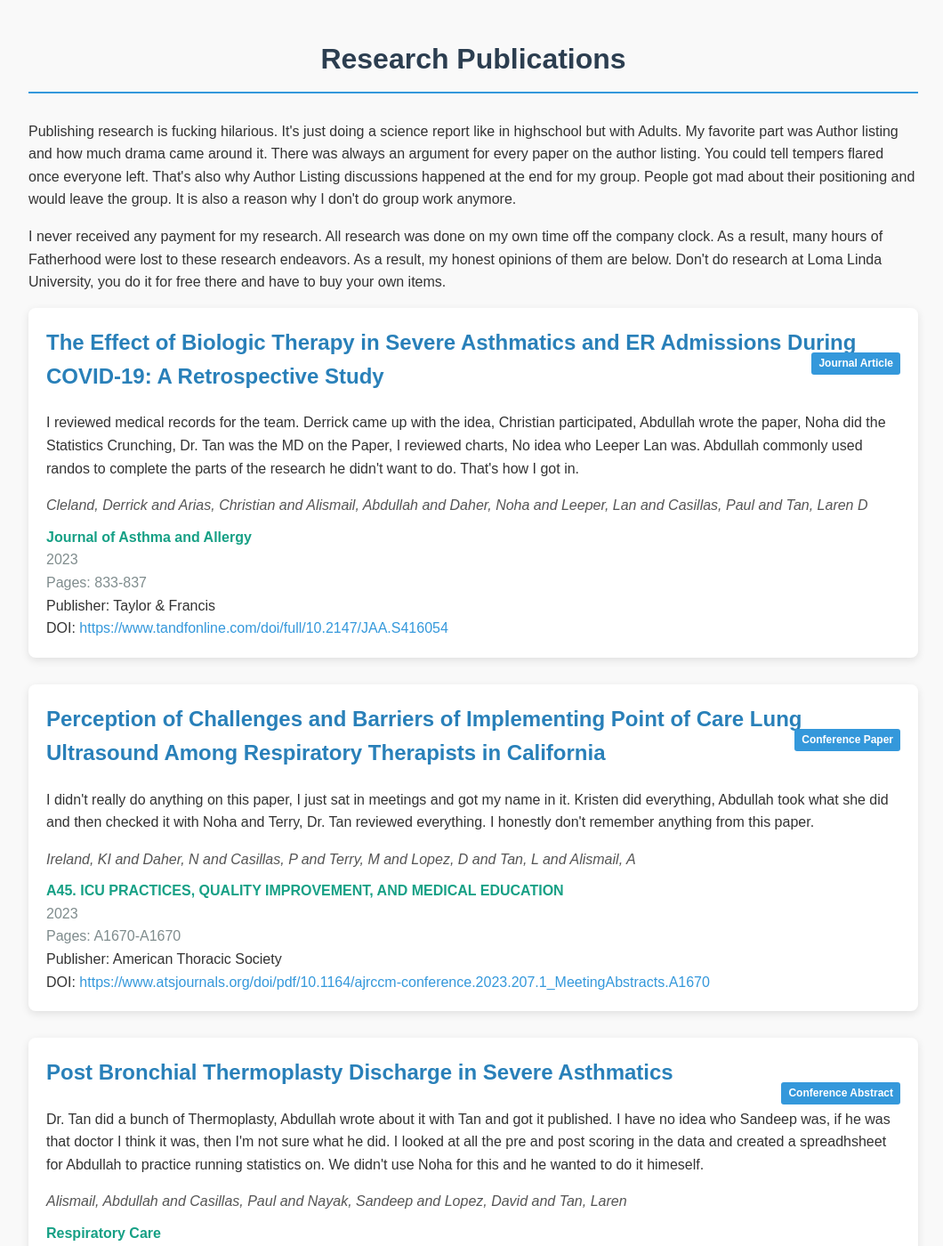
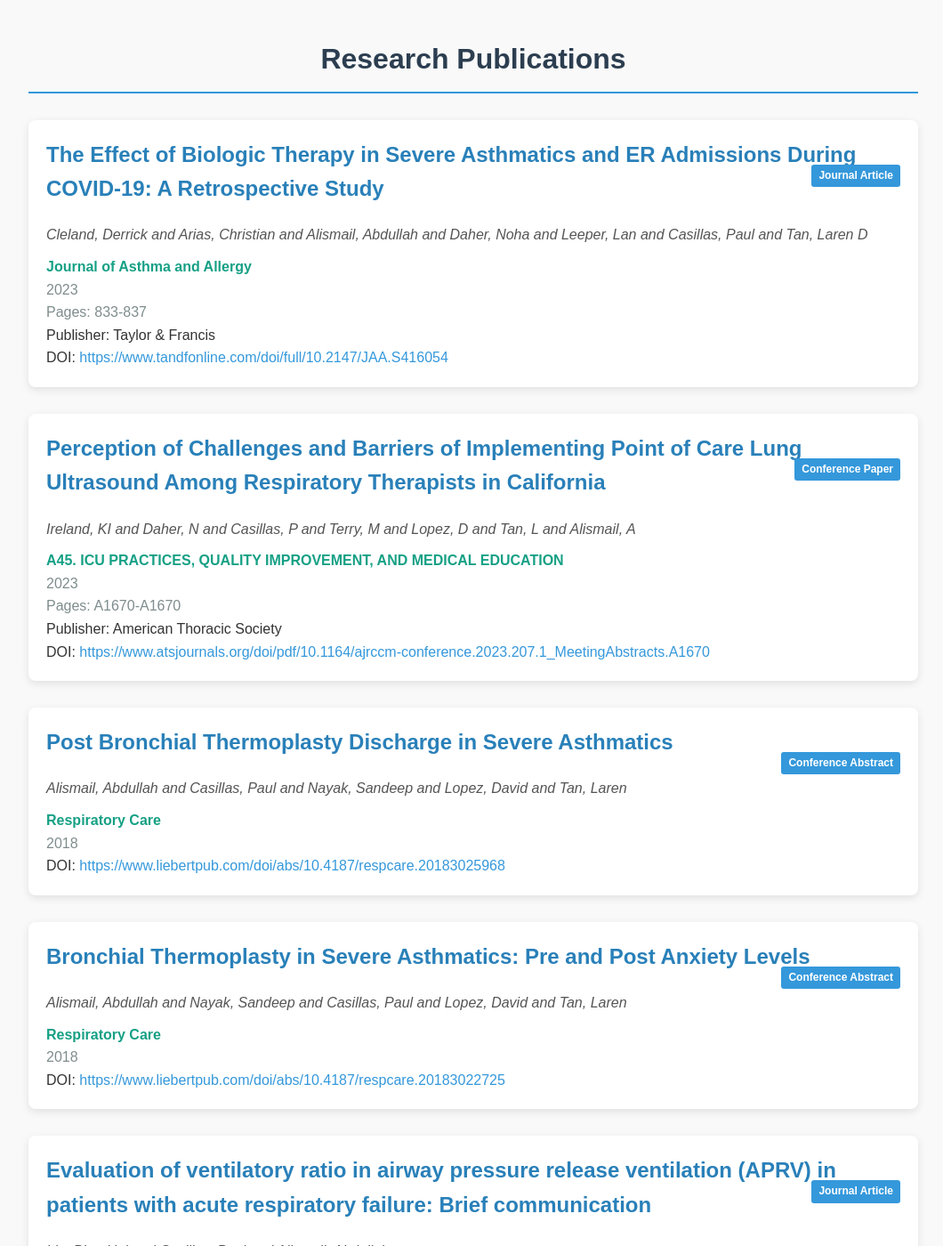
Before and after one commit to ZBZFirst/info, a Jekyll site: the page mypublishments.html, which Jekyll copies as it is, in a window 1280 px wide and 1400 px high. Shown: the whole window at 89% size, without its empty margins (108-1168 px from the left). Built offline with Jekyll 4.4.1, drawn with Linux system fonts in a browser that asks for light colours; some of the changed text lies outside the part shown.

Commit message:
Update mypublishments.html

```diff
--- a/mypublishments.html
+++ b/mypublishments.html
@@ -108,16 +108,14 @@
         }
     </style>
 </head>
+    <!-- Erased Old Ramblings, dang I was mad -->
+
 <body>
     <h1>Research Publications</h1>
-    <p>Publishing research is fucking hilarious. It's just doing a science report like in highschool but with Adults. My favorite part was Author listing and how much drama came around it. There was always an argument for every paper on the author listing. You could tell tempers flared once everyone left. That's also why Author Listing discussions happened at the end for my group. People got mad about their positioning and would leave the group. It is also a reason why I don't do group work anymore.</p>
-    <p>I never received any payment for my research. All research was done on my own time off the company clock. As a result, many hours of Fatherhood were lost to these research endeavors. As a result, my honest opinions of them are below. Don't do research at Loma Linda University, you do it for free there and have to buy your own items.</p>
-
     <!-- Publication 1 -->
     <div class="publication">
         <span class="publication-type">Journal Article</span>
         <h2>The Effect of Biologic Therapy in Severe Asthmatics and ER Admissions During COVID-19: A Retrospective Study</h2>
-        <p>I reviewed medical records for the team. Derrick came up with the idea, Christian participated, Abdullah wrote the paper, Noha did the Statistics Crunching, Dr. Tan was the MD on the Paper, I reviewed charts, No idea who Leeper Lan was. Abdullah commonly used randos to complete the parts of the research he didn't want to do. That's how I got in.</p>
         <div class="authors">Cleland, Derrick and Arias, Christian and Alismail, Abdullah and Daher, Noha and Leeper, Lan and Casillas, Paul and Tan, Laren D</div>
         <div class="journal">Journal of Asthma and Allergy</div>
         <div class="year">2023</div>
@@ -130,7 +128,6 @@
     <div class="publication">
         <span class="publication-type">Conference Paper</span>
         <h2>Perception of Challenges and Barriers of Implementing Point of Care Lung Ultrasound Among Respiratory Therapists in California</h2>
-        <p>I didn't really do anything on this paper, I just sat in meetings and got my name in it. Kristen did everything, Abdullah took what she did and then checked it with Noha and Terry, Dr. Tan reviewed everything. I honestly don't remember anything from this paper.</p>
         <div class="authors">Ireland, KI and Daher, N and Casillas, P and Terry, M and Lopez, D and Tan, L and Alismail, A</div>
         <div class="journal">A45. ICU PRACTICES, QUALITY IMPROVEMENT, AND MEDICAL EDUCATION</div>
         <div class="year">2023</div>
@@ -144,7 +141,6 @@
     <div class="publication">
         <span class="publication-type">Conference Abstract</span>
         <h2>Post Bronchial Thermoplasty Discharge in Severe Asthmatics</h2>
-        <p>Dr. Tan did a bunch of Thermoplasty, Abdullah wrote about it with Tan and got it published. I have no idea who Sandeep was, if he was that doctor I think it was, then I'm not sure what he did. I looked at all the pre and post scoring in the data and created a spreadhsheet for Abdullah to practice running statistics on. We didn't use Noha for this and he wanted to do it himeself.</p>
         <div class="authors">Alismail, Abdullah and Casillas, Paul and Nayak, Sandeep and Lopez, David and Tan, Laren</div>
         <div class="journal">Respiratory Care</div>
         <div class="year">2018</div>
@@ -156,7 +152,6 @@
     <div class="publication">
         <span class="publication-type">Conference Abstract</span>
         <h2>Bronchial Thermoplasty in Severe Asthmatics: Pre and Post Anxiety Levels</h2>
-        <p>This was the one that I suggested to Abdullah when I was looking at the charts from the other Thermoplassty article. While reviewing the charts, I noted the ACT Levels dropped across the board. We made a paper from this finding but this is where I learned Author Placement does not really matter. I didnt make a big deal and came back for the rest of the reserach listed. It also got me a job once everyone saw how I worked.</p>
         <div class="authors">Alismail, Abdullah and Nayak, Sandeep and Casillas, Paul and Lopez, David and Tan, Laren</div>
         <div class="journal">Respiratory Care</div>
         <div class="year">2018</div>
@@ -169,7 +164,6 @@
         <span class="publication-type">Journal Article</span>
         <h2>Evaluation of ventilatory ratio in airway pressure release ventilation (APRV) in patients with acute respiratory failure: Brief communication</h2>
         <div class="authors">Liu, Ping-Hui and Casillas, Paul and Alismail, Abdullah</div>
-        <p>I was the formal PI on this one but I had no idea what I was doing. Abdullah helped me out a lot so he took the PI spot in the authorship list. I still have a problem with the fact that he never addressed it formally. Thats Abdullah for ya.</p>
         <div class="journal">Respiratory Medicine</div>
         <div class="year">2023</div>
         <div class="volume">Volume: 219</div>
@@ -182,7 +176,6 @@
     <div class="publication">
         <span class="publication-type">Conference Paper</span>
         <h2>Sleep Knowledge and Perception of Health Care Professional Students in a Faith Based Health Institution</h2>
-        <p>This study made no sense. We just did it to submit to ATS, I got a student scholar award for it. Kind of like that time that I did model UN, I had no idea what I was doing but they gave me an award. I believe ATS Scholarship is the participation award for students in an M.S. Program. The truly weird part was Dinkfield's involvement, she was a journalism major who was Abdullahs barista from starbucks at the time.</p>
         <div class="authors">Alismail, A and Sari, I and Casillas, P and Dinkfeld, T</div>
         <div class="journal">A38. UNDERSTANDING CARE DELIVERY AND OUTCOMES IN OBSTRUCTIVE SLEEP APNEA</div>
         <div class="year">2018</div>
@@ -196,7 +189,6 @@
     <div class="publication">
         <span class="publication-type">Journal Article</span>
         <h2>Perception, Challenges, and Barriers of Point-of-Care Lung Ultrasound Among Respiratory Therapist in the United States</h2>
-        <p>We are totally guilty of doing that thing where you make two studies from one project. We did one on California and then one in the United States and looked for publishment concurrently. I think they are doing the same thing in Guatamala now?</p>
         <div class="authors">Ireland, Kristin and Daher, Noha and Terry, Michael and López, David and Casillas, Paul and Tan, Laren D and Alismail, Abdullah</div>
         <div class="journal">CHEST Pulmonary</div>
         <div class="year">2024</div>
@@ -211,7 +203,6 @@
     <div class="publication">
         <span class="publication-type">Conference Abstract</span>
         <h2>Healthcare Professional Students Knowledge of Sleep at a Faith Based Institution</h2>
-        <p>When looking at this one, youll notice Dinkfield got removed. That wasnt nice.</p>
         <div class="authors">Sari, Indah and Casillas, Paul and Lopez, David and Alismail, Abdullah</div>
         <div class="journal">Respiratory Care</div>
         <div class="year">2018</div>
@@ -226,7 +217,6 @@
     <div class="publication">
         <span class="publication-type">Journal Article</span>
         <h2>853: RESPIRATORY THERAPIST PERSPECTIVE ON USING LUNG ULTRASOUND: A PRE-AND POST-INTERVENTIONAL STUDY</h2>
-        <p>Theres a big push to get RT's the ability to use the Ultrasound machine. Personal findings, Mixed Results across the board in professional clinical observation vs. study findings.</p>
         <div class="authors">Ireland, Kristin and Casillas, Paul and Terry, Michael and Daher, Noha and Tan, Laren and Lopez, David and Alismail, Abdullah</div>
         <div class="journal">Critical Care Medicine</div>
         <div class="year">2023</div>
@@ -241,12 +231,10 @@
     <div class="publication">
         <span class="publication-type">Conference Abstract</span>
         <h2>Perceptions, Challenges, and Barriers on Establishing Advance Practice Respiratory Therapy in the State of California: A Needs Assessment Study</h2>
-        <p>This was a really funny study. Yiqing is a affiliated member of the Communist Party in China, so as a Chinese national, she studied Americans in their Professional Habitat. I always wondered how that bypassed US Immigration, it was a very lax time in terms of teaching Chinese Nationals how to do things. Last I heard from her, they were independently carrying (same conclusions, different base reasons) similar research that I was doing into the Discrete Mathematics of Waveform Analysis for Human Breathing. A worthy subject of study. Probably using ML techniques to identify breathing patterns.</p>
         <div class="authors">Xu, Yiqing and Terry, Michael and Casillas, Paul and Lopez, David and Tan, Laran and Lavery, Adrian and Alismail, Abdullah</div>
         <div class="journal">Respiratory Care</div>
         <div class="year">2023</div>
         <div class="doi">DOI: <a href="https://www.liebertpub.com/doi/abs/10.4187/respcare.20233951551" class="doi-link" target="_blank">https://www.liebertpub.com/doi/abs/10.4187/respcare.20233951551</a></div>
-
     </div>
 
 </body>
```
